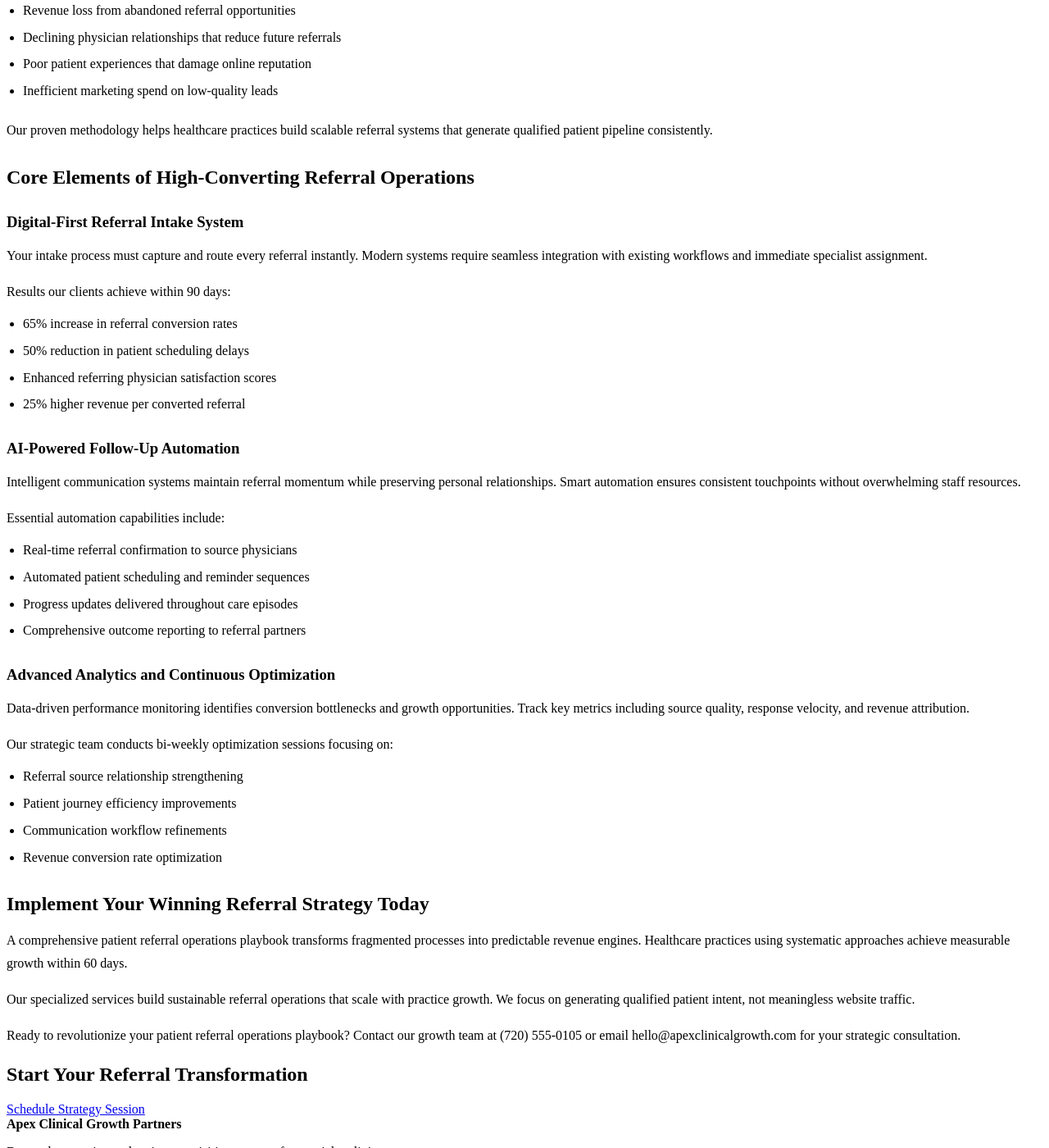
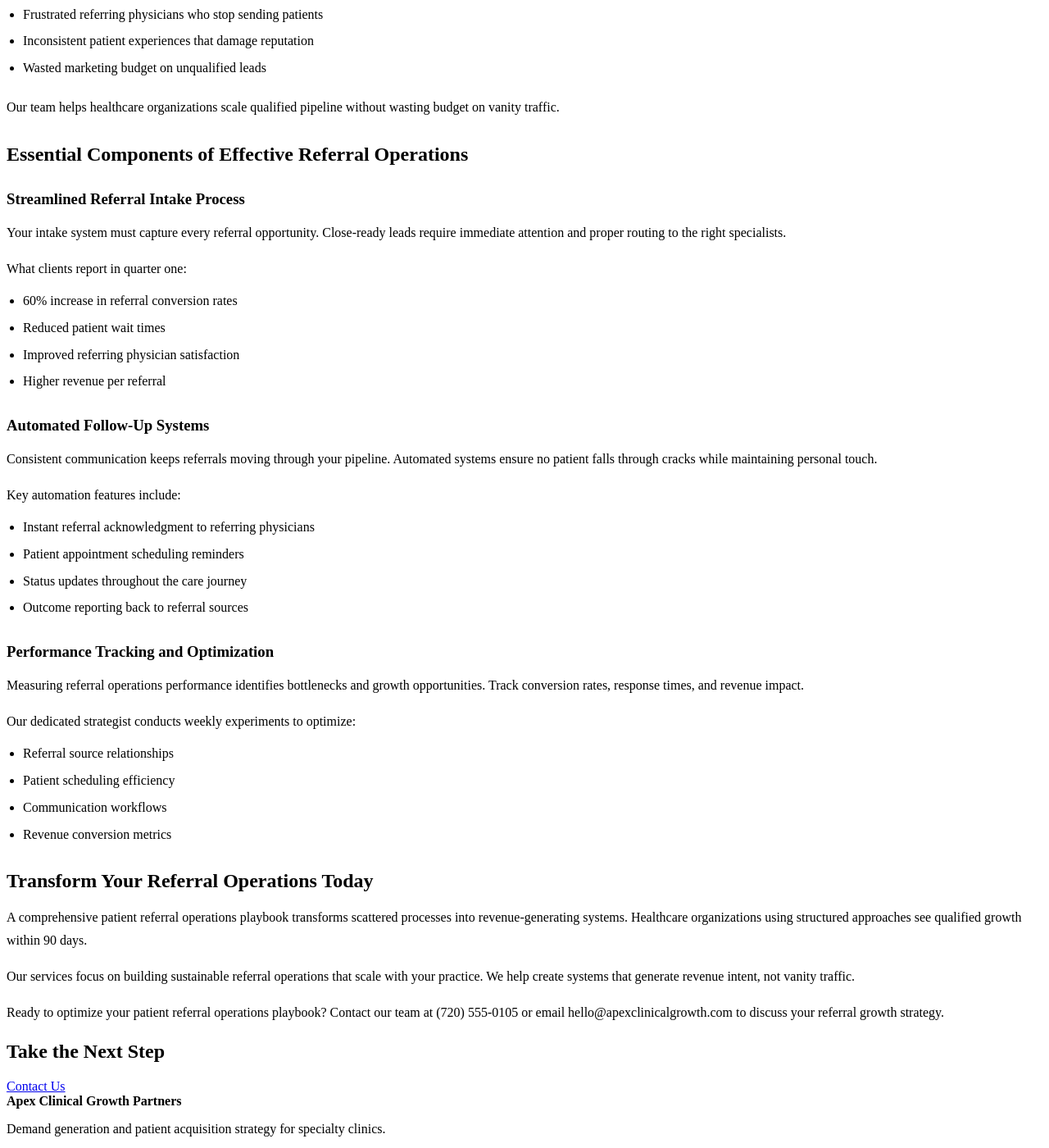
Before and after one commit to prjctlphbt/orbitr-canary-angular-20260228, a Jekyll site: the page angular-referral-ops-playbook-20260228142149.html, which Jekyll copies as it is, in a window 1280 px wide and 1400 px high, scrolled down 389 px. Shown: the whole window at 82% size. Built offline with Jekyll 4.4.1, drawn with Linux system fonts in a browser that asks for light colours; some of the changed text lies outside the part shown.

Commit message:
Rollback: Revert changes to angular-referral-ops-playbook-20260228142149.html

```diff
--- a/angular-referral-ops-playbook-20260228142149.html
+++ b/angular-referral-ops-playbook-20260228142149.html
@@ -95,69 +95,69 @@
 <a href="/services/">Services</a>
 <a href="/blog/insights/">Insights</a>
 <a href="/contact/">Contact</a>
-<a class="cta" href="/contact/">Book Strategy Call</a>
+<a class="cta" href="/contact/">Book Intro Call</a>
 </nav>
 </div>
 </header>
 <main class="page-main">
 <section class="page-hero landing-hero">
 <div class="container">
-<h1>Patient Referral Operations Playbook 2026 - Healthcare Growth</h1>
-<a class="cta" href="/services/">Get Your Playbook</a>
+<h1>Patient Referral Operations Playbook - Healthcare Growth</h1>
+<a class="cta" href="/services/">Contact Us</a>
 </div>
 </section>
 <section class="landing-content">
 <div class="container orbitr-generated-content">
-<h1>Patient Referral Operations Playbook 2026 - Healthcare Growth</h1>
-<p>Your patient referral operations playbook determines whether your practice thrives or struggles. Healthcare organizations lose 45% of referrals due to outdated processes and poor follow-up systems.</p>
-<p>Apex Clinical Growth Partners serving the Denver, CO community creates data-driven approaches that convert referral opportunities into sustainable revenue growth.</p>
-<h2>Why Your Patient Referral Operations Playbook Drives Success in 2026</h2>
-<p>Referral operations directly impact your practice's financial health. Without a modern patient referral operations playbook, healthcare organizations face:</p>
+<h1>Patient Referral Operations Playbook - Healthcare Growth</h1>
+<p>Your patient referral operations playbook determines whether your practice grows or stagnates. Most healthcare organizations lose 40% of referrals due to broken processes and missed follow-ups.</p>
+<p>Orbitr Canary Angular 20260228 serving the Denver, CO community specializes in creating systematic approaches that convert referral intent into revenue growth.</p>
+<h2>Why Your Patient Referral Operations Playbook Matters</h2>
+<p>Referral operations directly impact your bottom line. Without a structured patient referral operations playbook, practices experience:</p>
 <ul>
-<li>Revenue loss from abandoned referral opportunities</li>
-<li>Declining physician relationships that reduce future referrals</li>
-<li>Poor patient experiences that damage online reputation</li>
-<li>Inefficient marketing spend on low-quality leads</li>
+<li>Lost revenue from missed referral opportunities</li>
+<li>Frustrated referring physicians who stop sending patients</li>
+<li>Inconsistent patient experiences that damage reputation</li>
+<li>Wasted marketing budget on unqualified leads</li>
 </ul>
-<p>Our proven methodology helps healthcare practices build scalable referral systems that generate qualified patient pipeline consistently.</p>
-<h2>Core Elements of High-Converting Referral Operations</h2>
-<h3>Digital-First Referral Intake System</h3>
-<p>Your intake process must capture and route every referral instantly. Modern systems require seamless integration with existing workflows and immediate specialist assignment.</p>
-<p>Results our clients achieve within 90 days:
+<p>Our team helps healthcare organizations scale qualified pipeline without wasting budget on vanity traffic.</p>
+<h2>Essential Components of Effective Referral Operations</h2>
+<h3>Streamlined Referral Intake Process</h3>
+<p>Your intake system must capture every referral opportunity. Close-ready leads require immediate attention and proper routing to the right specialists.</p>
+<p>What clients report in quarter one:
 <ul>
-<li>65% increase in referral conversion rates</li>
-<li>50% reduction in patient scheduling delays</li>
-<li>Enhanced referring physician satisfaction scores</li>
-<li>25% higher revenue per converted referral</li>
+<li>60% increase in referral conversion rates</li>
+<li>Reduced patient wait times</li>
+<li>Improved referring physician satisfaction</li>
+<li>Higher revenue per referral</li>
 </ul></p>
-<h3>AI-Powered Follow-Up Automation</h3>
-<p>Intelligent communication systems maintain referral momentum while preserving personal relationships. Smart automation ensures consistent touchpoints without overwhelming staff resources.</p>
-<p>Essential automation capabilities include:
+<h3>Automated Follow-Up Systems</h3>
+<p>Consistent communication keeps referrals moving through your pipeline. Automated systems ensure no patient falls through cracks while maintaining personal touch.</p>
+<p>Key automation features include:
 <ul>
-<li>Real-time referral confirmation to source physicians</li>
-<li>Automated patient scheduling and reminder sequences</li>
-<li>Progress updates delivered throughout care episodes</li>
-<li>Comprehensive outcome reporting to referral partners</li>
+<li>Instant referral acknowledgment to referring physicians</li>
+<li>Patient appointment scheduling reminders</li>
+<li>Status updates throughout the care journey</li>
+<li>Outcome reporting back to referral sources</li>
 </ul></p>
-<h3>Advanced Analytics and Continuous Optimization</h3>
-<p>Data-driven performance monitoring identifies conversion bottlenecks and growth opportunities. Track key metrics including source quality, response velocity, and revenue attribution.</p>
-<p>Our strategic team conducts bi-weekly optimization sessions focusing on:
+<h3>Performance Tracking and Optimization</h3>
+<p>Measuring referral operations performance identifies bottlenecks and growth opportunities. Track conversion rates, response times, and revenue impact.</p>
+<p>Our dedicated strategist conducts weekly experiments to optimize:
 <ul>
-<li>Referral source relationship strengthening</li>
-<li>Patient journey efficiency improvements</li>
-<li>Communication workflow refinements</li>
-<li>Revenue conversion rate optimization</li>
+<li>Referral source relationships</li>
+<li>Patient scheduling efficiency</li>
+<li>Communication workflows</li>
+<li>Revenue conversion metrics</li>
 </ul></p>
-<h2>Implement Your Winning Referral Strategy Today</h2>
-<p>A comprehensive patient referral operations playbook transforms fragmented processes into predictable revenue engines. Healthcare practices using systematic approaches achieve measurable growth within 60 days.</p>
-<p>Our specialized services build sustainable referral operations that scale with practice growth. We focus on generating qualified patient intent, not meaningless website traffic.</p>
-<p>Ready to revolutionize your patient referral operations playbook? Contact our growth team at (720) 555-0105 or email hello@apexclinicalgrowth.com for your strategic consultation.</p>
+<h2>Transform Your Referral Operations Today</h2>
+<p>A comprehensive patient referral operations playbook transforms scattered processes into revenue-generating systems. Healthcare organizations using structured approaches see qualified growth within 90 days.</p>
+<p>Our services focus on building sustainable referral operations that scale with your practice. We help create systems that generate revenue intent, not vanity traffic.</p>
+<p>Ready to optimize your patient referral operations playbook? Contact our team at (720) 555-0105 or email hello@apexclinicalgrowth.com to discuss your referral growth strategy.</p>
 </div>
 </section>
 <section class="landing-cta">
 <div class="container">
-<h2>Start Your Referral Transformation</h2>
-<a class="cta" href="/services/">Schedule Strategy Session</a>
+<h2>Take the Next Step</h2>
+<a class="cta" href="/services/">Contact Us</a>
 </div>
 </section>
 </main>
```
Also changed, not shown: other parts of angular-referral-ops-playbook-20260228142149.html (+2 -2 lines).
